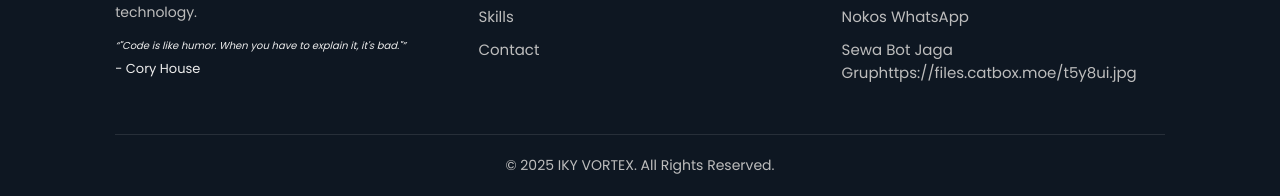
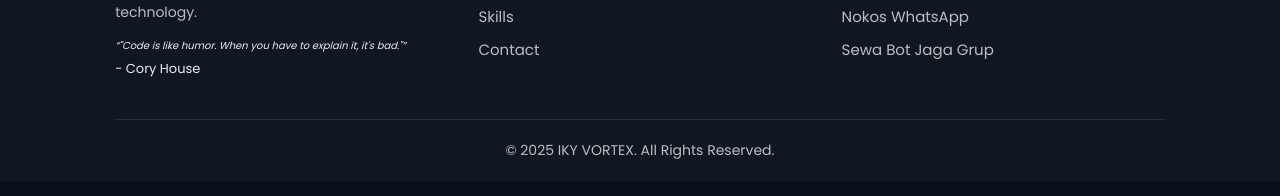
Before and after one commit to ikyhtml/ikyhtml.github.io, a plain HTML site: page index.html in a window 1280 px wide. Shown: the part 4513-4709 px from the top of the page. Drawn offline with nearby package versions, Linux system fonts and the light colour scheme.

Commit message:
Update index.html

```diff
--- a/index.html
+++ b/index.html
@@ -248,7 +248,7 @@
                      <li>Jasa Rename Script</li>
                      <li>Panel ptredactyl</li>
                      <li>Nokos WhatsApp</li>
-                     <li>Sewa Bot Jaga Gruphttps://files.catbox.moe/t5y8ui.jpg</li>
+                     <li>Sewa Bot Jaga Grup</li>
                  </ul>
              </div>
         </div>
```
